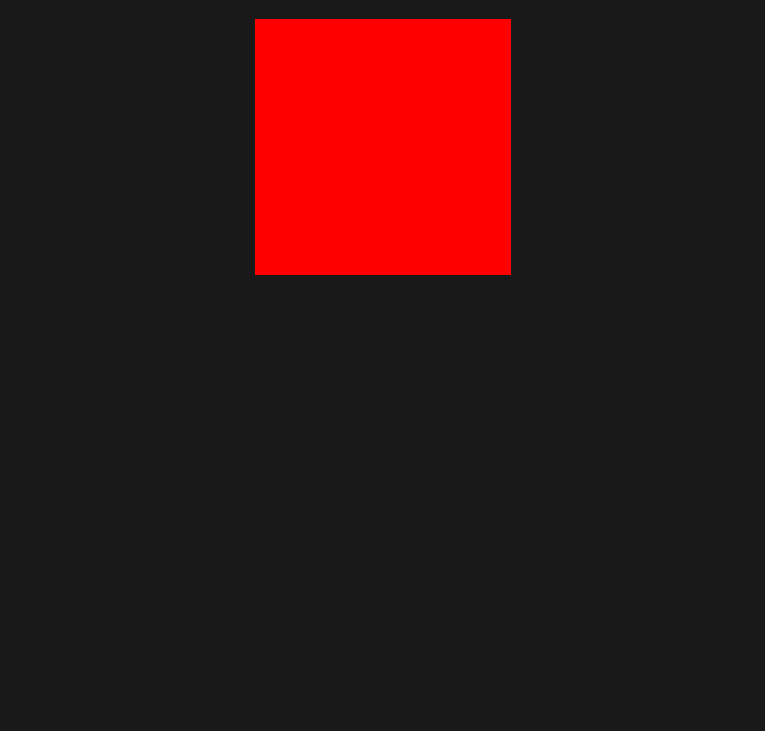
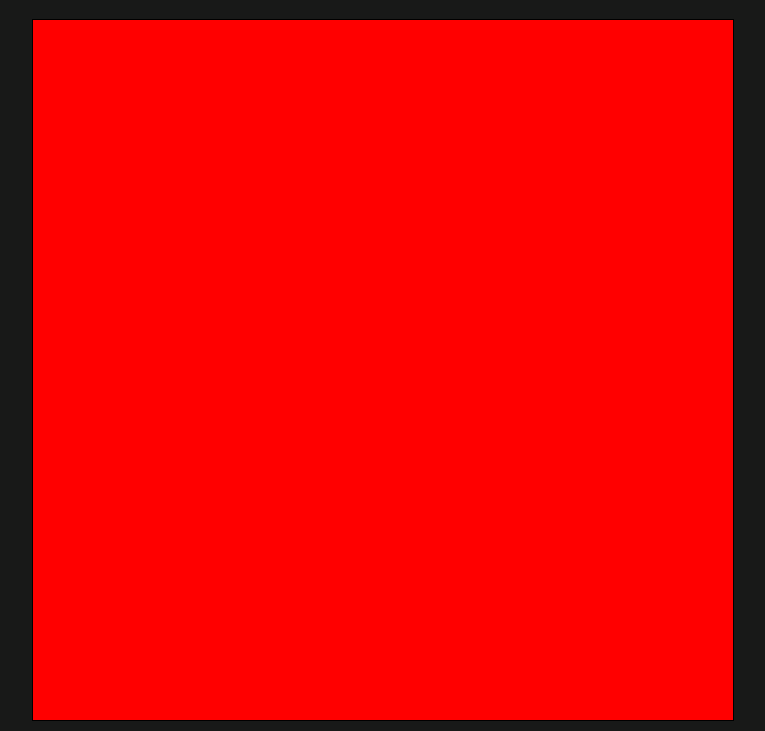
Before and after one commit to faceyage/etch-a-sketch, a plain HTML site: page index.html in a window 1280 px wide. Shown: the part 69-800 px from the top of the page, without its empty margins (257-1022 px from the left). Drawn offline with Linux system fonts and the light colour scheme.

Commit message:
Bug fixes

```diff
--- a/app.js
+++ b/app.js
@@ -17,4 +17,4 @@ function createGrid(size) {
     }
 }
 
-createGrid(16);
+createGrid(64);
--- a/style.css
+++ b/style.css
@@ -8,14 +8,21 @@ body {
 }
 
 .grid {
-    height: 16px;
-    width: 16px;
     background-color: red;
+    flex: auto;
+}
+
+.line {
+    display: flex;
+    flex: auto;
 }
 
 #grids {
     display: flex;
-
+    flex-direction: column;
+    height: 700px;
+    width: 700px;
+    border: 1px black solid;
 }
 
 .grid:hover {
```
